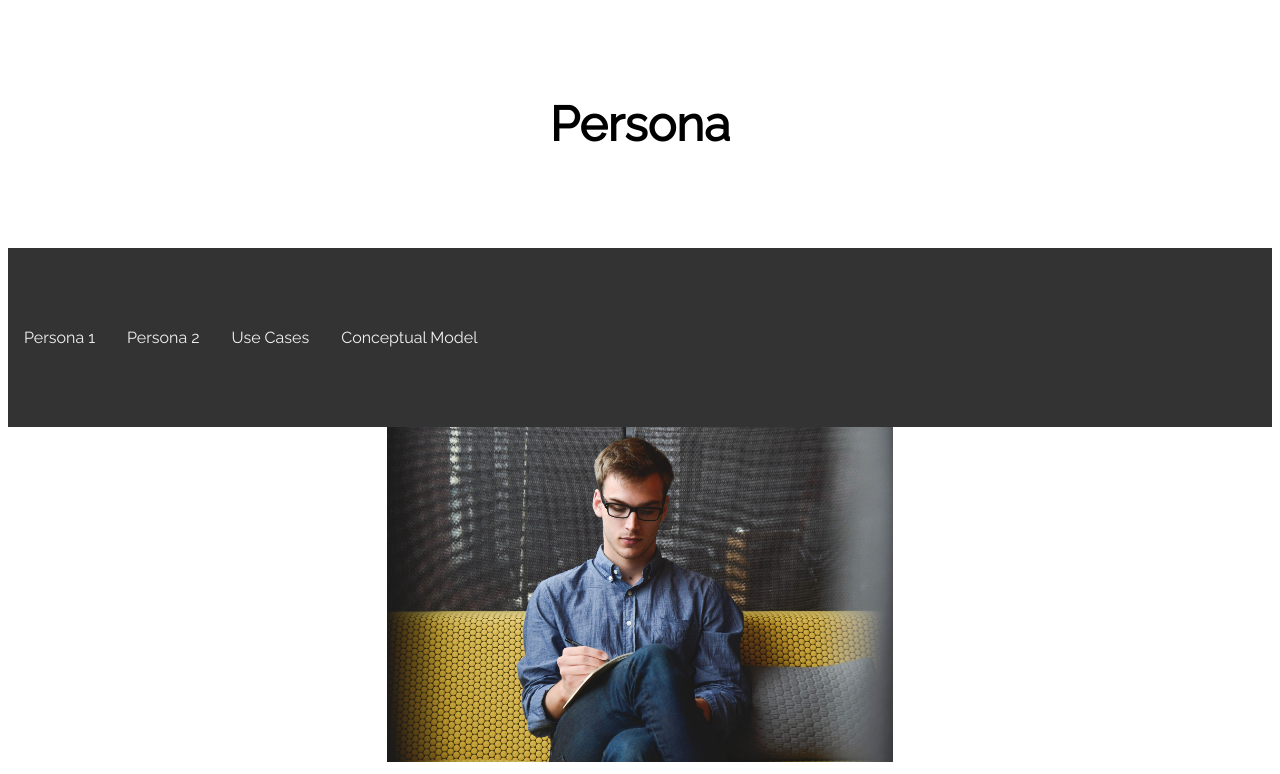
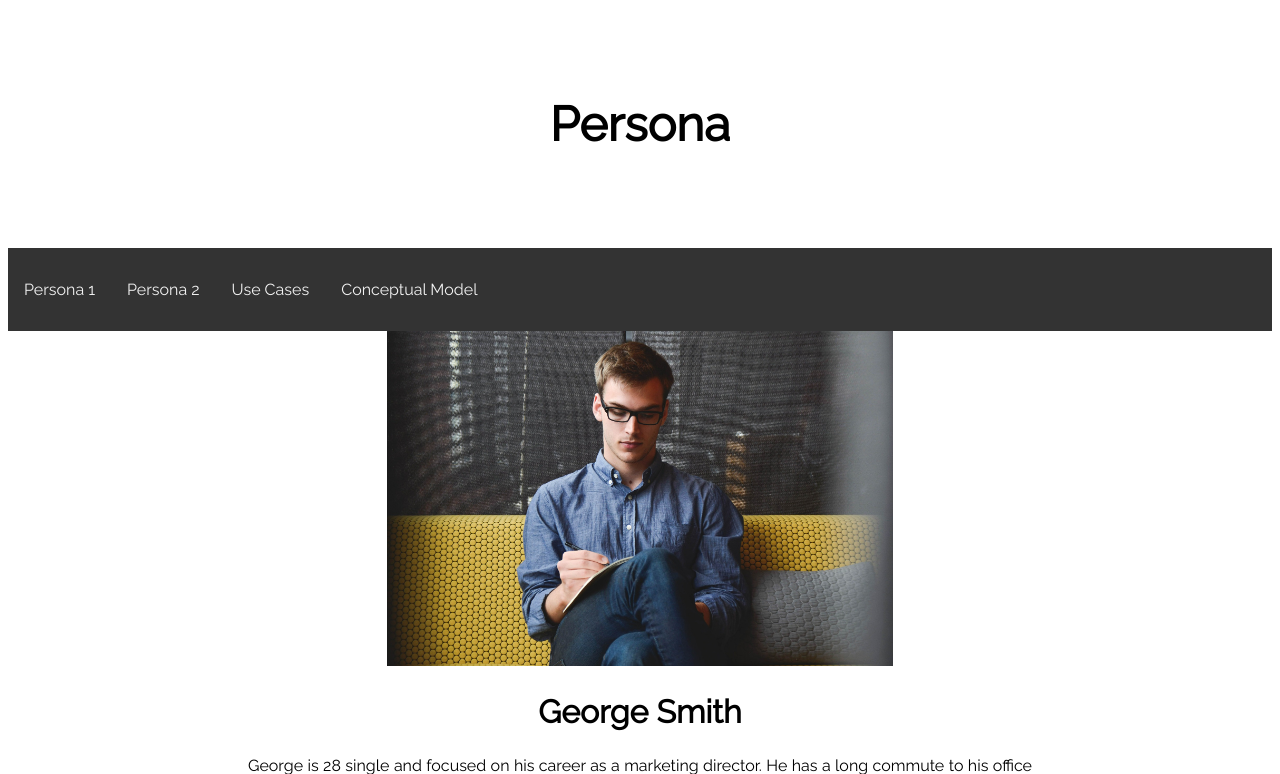
Before and after one commit to Koriganp/infrastructure, a PHP site: page /epic/george.php in a window 1280 px wide. Shown: the top 774 px of the page. Run offline with PHP 8.4, Linux system fonts and the light colour scheme.

Commit message:
fixed navbar

```diff
--- a/epic/styles/persona.css
+++ b/epic/styles/persona.css
@@ -16,7 +16,6 @@ html {
 .topnav {
 	overflow: hidden;
 	background-color: #333;
-	padding: 3.0rem 0.0rem;
 }
 
 .topnav a {
```
